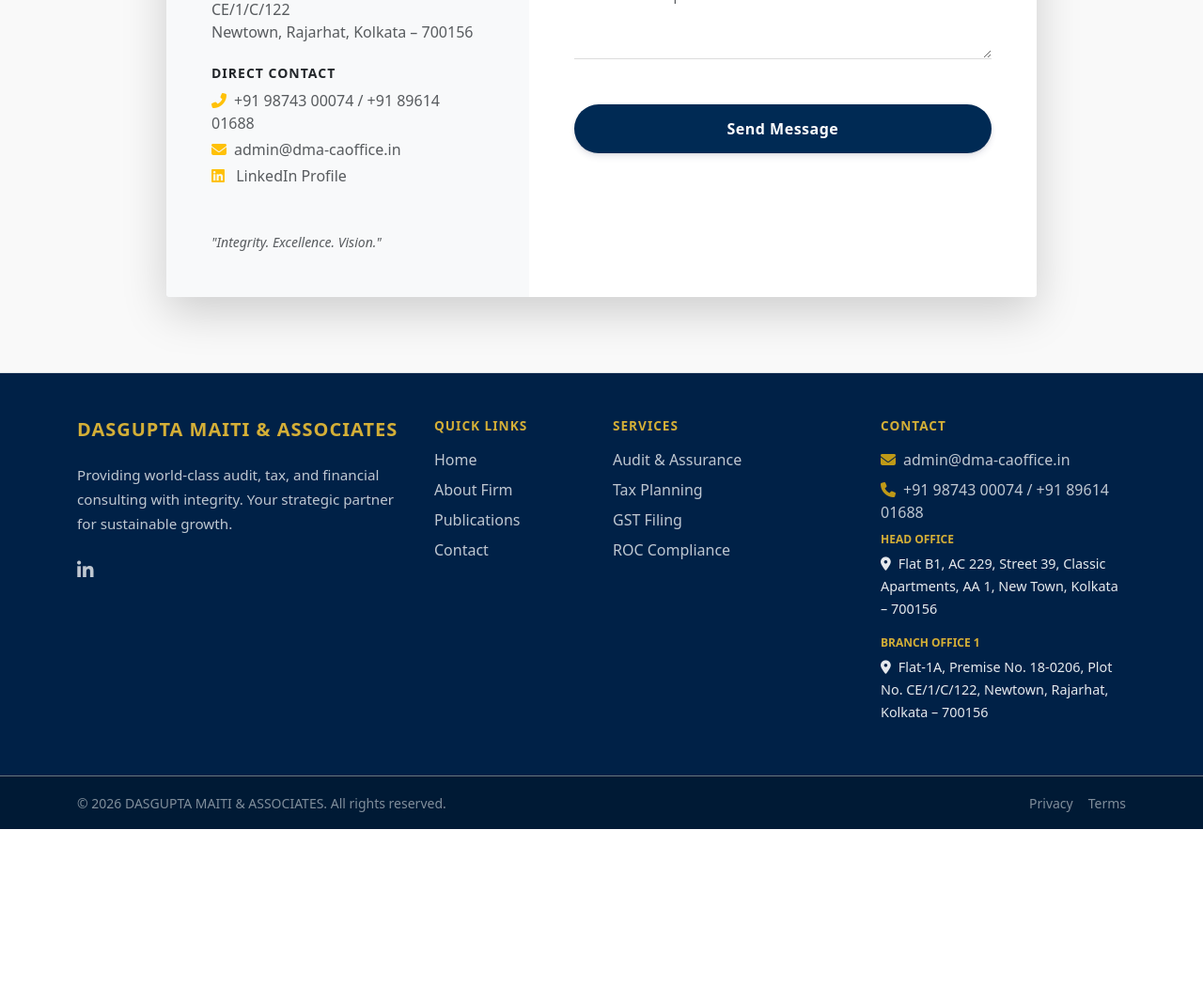
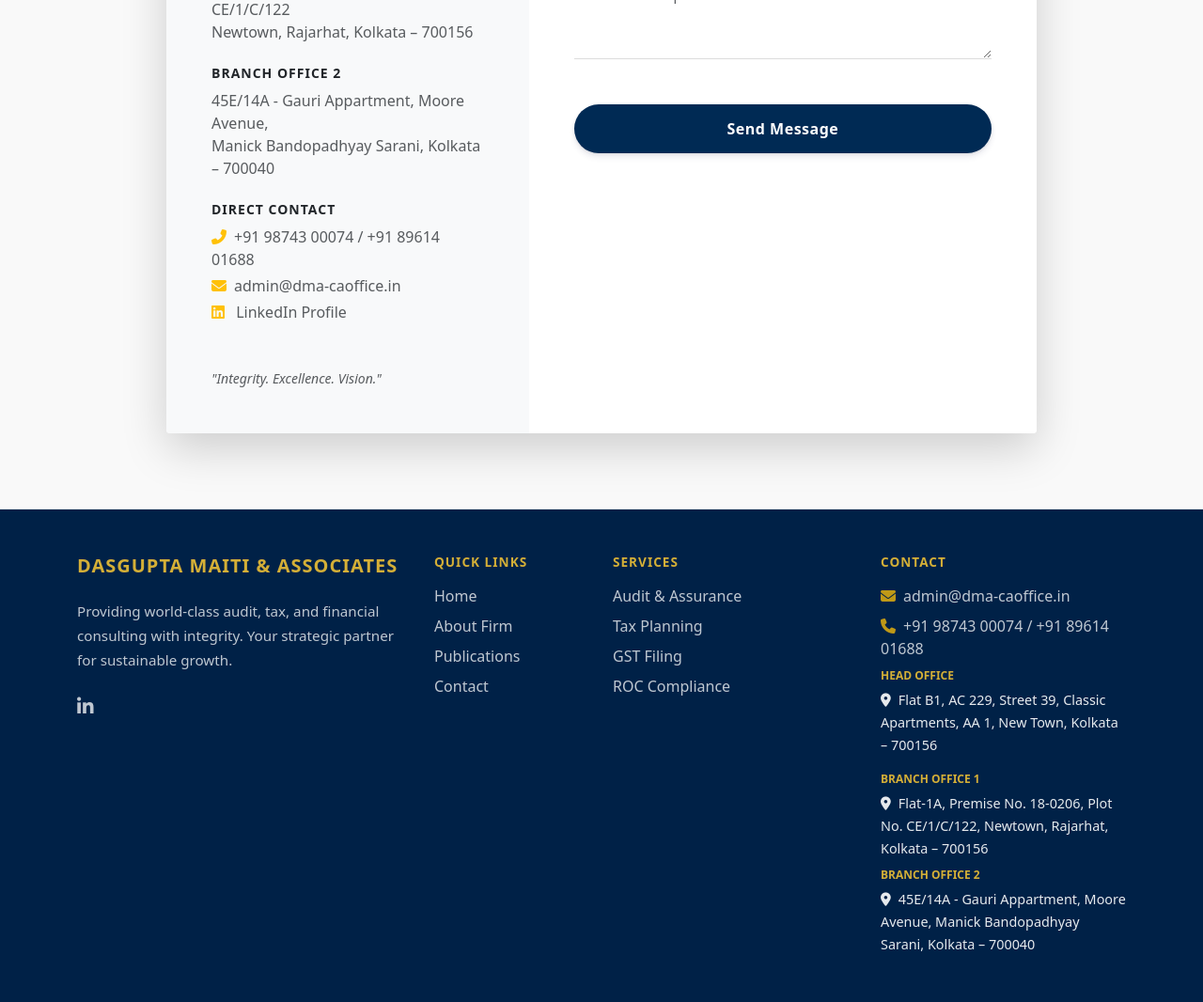
Before and after one commit to Manohar-2905/CAwebsite1, a React (Create React App) app in the folder frontend/: page /contact in a window 1280 px wide. Shown: the part 666-1732 px from the top of the page at 94% size. Before the commit the page ends 1548 px from the top, so only its background shows below. Built offline with nearby package versions, Linux system fonts and the light colour scheme; no server answers.

Commit message:
Add Branch Office 2 details

```diff
--- a/frontend/src/components/Footer.js
+++ b/frontend/src/components/Footer.js
@@ -99,6 +99,19 @@ const Footer = () => {
                 Flat-1A, Premise No. 18-0206, Plot No. CE/1/C/122, Newtown, Rajarhat, Kolkata – 700156
               </a>
             </p>
+            <p className="mb-2">
+              <span className="text-uppercase fw-bold d-block mb-1" style={{ fontSize: "0.75rem", color: "#D4AF37" }}>Branch Office 2</span>
+              <a
+                href="https://www.google.com/maps/search/?api=1&query=45E%2F14A+Gauri+Appartment+Moore+Avenue+Manick+Bandopadhyay+Sarani+Kolkata+700040"
+                target="_blank"
+                rel="noopener noreferrer"
+                className="text-decoration-none"
+                style={{ color: "white", opacity: 0.9, fontSize: "0.9rem" }}
+              >
+                <i className="fas fa-map-marker-alt me-2"></i>
+                45E/14A - Gauri Appartment, Moore Avenue, Manick Bandopadhyay Sarani, Kolkata – 700040
+              </a>
+            </p>
           </Col>
         </Row>
       </Container>
--- a/frontend/src/pages/Contact.js
+++ b/frontend/src/pages/Contact.js
@@ -143,6 +143,14 @@ const Contact = () => {
                                             </div>
                                         </div>
 
+                                        <div className="mb-4">
+                                            <h6 className="fw-bold text-dark text-uppercase small mb-2" style={{ letterSpacing: '1px' }}>Branch Office 2</h6>
+                                            <div className="text-muted mb-0">
+                                                45E/14A - Gauri Appartment, Moore Avenue,<br />
+                                                Manick Bandopadhyay Sarani, Kolkata – 700040
+                                            </div>
+                                        </div>
+
 
 
                                         <div className="mb-5">
```
